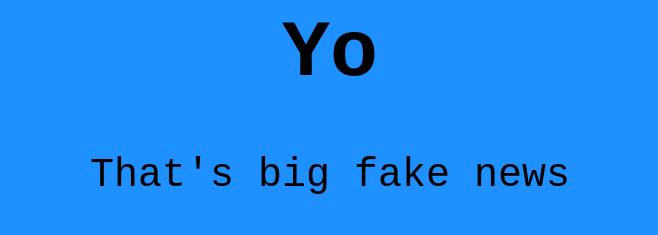
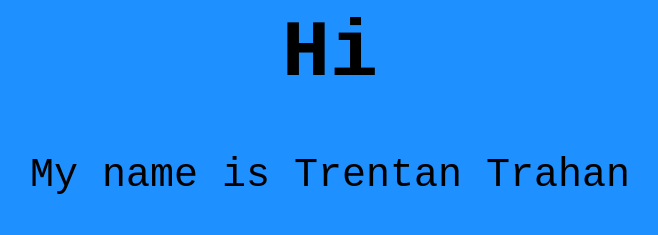
Before and after one commit to Natnert/natnert.github.io, a plain HTML site: page index.html in a window 1280 px wide. Shown: the top 235 px of the page, without its empty margins (310-968 px from the left). Drawn offline with Linux system fonts and the light colour scheme; grey boxes are pictures that could not be loaded.

Commit message:
Update index.html

```diff
--- a/index.html
+++ b/index.html
@@ -3,9 +3,9 @@
     <link rel="stylesheet" type="text/css" href="styles.css"/>
 </head>
 <body>
-    <h1>Yo</h1>
+    <h1>Hi</h1>
 
-    <p>That's big fake news</p>
+    <p>My name is Trentan Trahan</p>
 
     <iframe width="560" height="315" src="https://www.youtube.com/embed/BQNTBciW9VM" frameborder="0" allow="accelerometer; autoplay; encrypted-media; gyroscope; picture-in-picture" allowfullscreen></iframe>
 </body>
```
